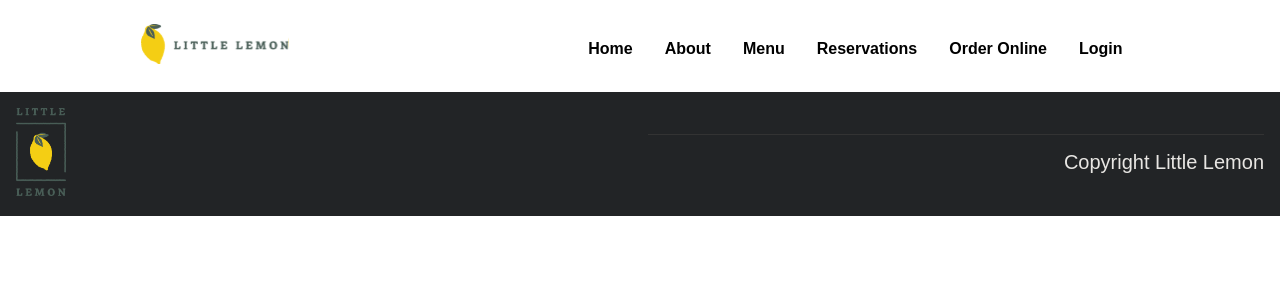
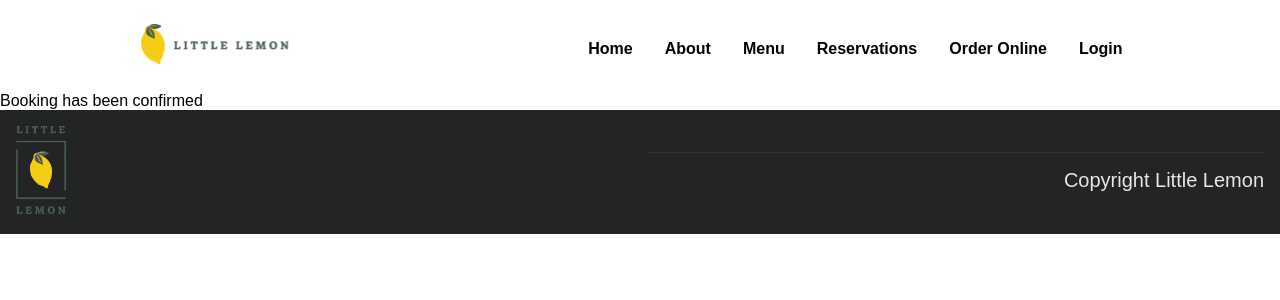
Before and after one commit to rhinoxD/Little-Lemon, a React (Create React App) app: page /booking-confirm in a window 1280 px wide. Shown: the top 300 px of the page. Built offline with nearby package versions, Linux system fonts and the light colour scheme; the HTML template or start-up script is replaced by a standard one.

Commit message:
Add ConfirmedBooking page

```diff
--- a/src/App.css
+++ b/src/App.css
@@ -6,7 +6,7 @@
 
 body {
   /* background-color: #181a1b; */
-  color: #e8e6e3;
+  /* color: #e8e6e3; */
   font-family: 'Markazi Text', sans-serif;
   /* font-family: 'Karla', sans-serif; */
   /* margin: 3rem 5%; */
@@ -264,6 +264,7 @@ footer img {
 }
 
 .content h5 {
+  color: #e8e6e3;
   font-size: 1rem;
   padding-top: 0.8rem;
   width: 61%;
@@ -378,6 +379,7 @@ footer img {
 }
 
 footer p {
+  color: #e8e6e3;
   border-color: rgb(123, 114, 101);
   border-top: #333333;
   border-style: solid;
--- a/src/App.js
+++ b/src/App.js
@@ -4,6 +4,7 @@ import { Routes, Route, BrowserRouter } from 'react-router-dom'
 import './App.css'
 import About from './components/About'
 import BookingPage from './components/BookingPage'
+import ConfirmedBooking from './components/ConfirmedBooking'
 import Home from './components/Home'
 import Footer from './components/Layout/Footer'
 import Nav from './components/Layout/Nav'
@@ -34,10 +35,9 @@ function App() {
         <Route path='/login' element={<Login />} />
         <Route
           path='/booking'
-          element={
-            <BookingPage availableTimes={availableTimes} />
-          }
+          element={<BookingPage availableTimes={availableTimes} />}
         />
+        <Route path='/booking-confirm' element={<ConfirmedBooking />} />
       </Routes>
       <Footer />
     </BrowserRouter>
--- /dev/null
+++ b/src/components/ConfirmedBooking.js
@@ -0,0 +1,7 @@
+import React from 'react'
+
+const ConfirmedBooking = () => {
+  return <div>Booking has been confirmed</div>
+}
+
+export default ConfirmedBooking
```
